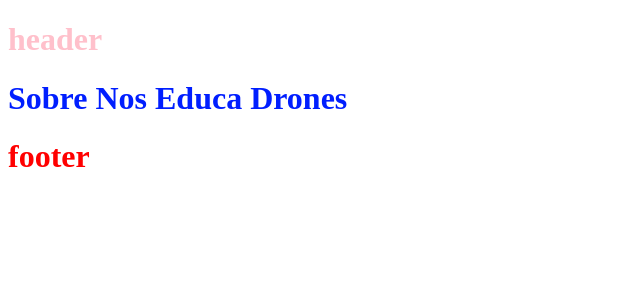
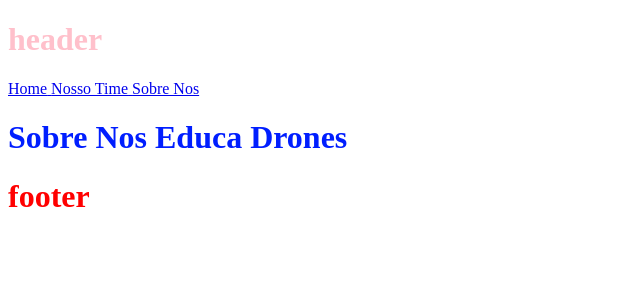
Before and after one commit to R-Nhan/EducaDrones, a Django app: page /sobre/ in a window 1280 px wide. Shown: the top 300 px of the page, without its empty margins (0-640 px from the left). Run offline with Django 5.2, Linux system fonts and the light colour scheme.

Commit message:
Primeiro Commit Ja com as paginas e rotas

```diff
--- a/templates/components/header.html
+++ b/templates/components/header.html
@@ -2,6 +2,19 @@
 
 <header class="site-header">
     <h1>header</h1>
+
+    <a href="{% url 'home'%}">
+        <span>Home</span>
+    </a>
+
+    <a href="{% url 'integrantes'%}">
+        <span>Nosso Time</span>
+    </a>
+
+    <a href="{% url 'sobre'%}">
+        <span>Sobre Nos</span>
+    </a>
+
 </header>
 
 <link rel="stylesheet" href="{% static 'css/components/header.css' %}">
```
